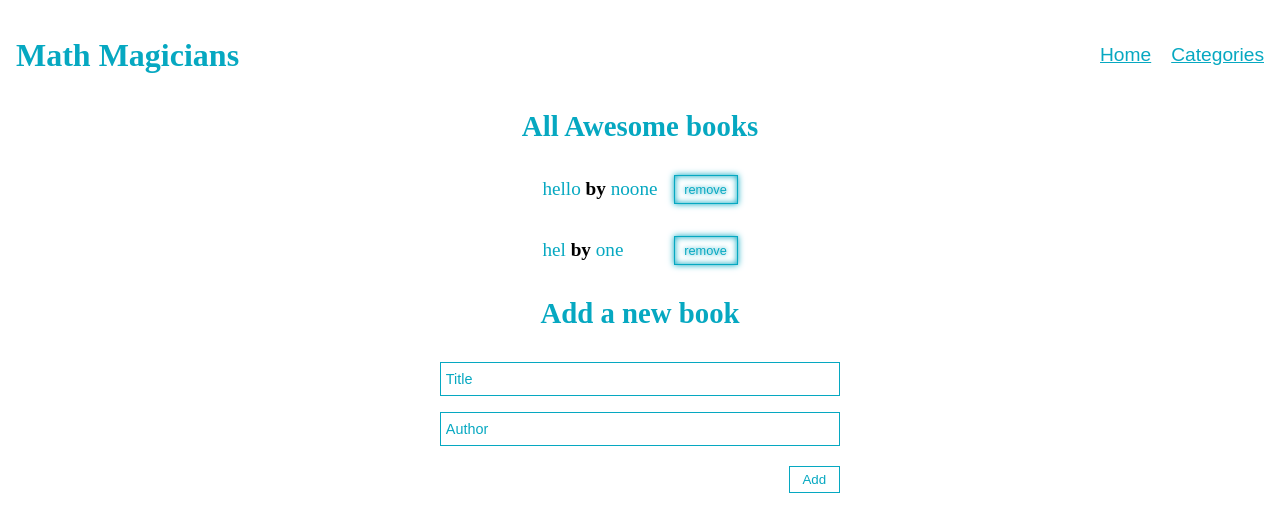
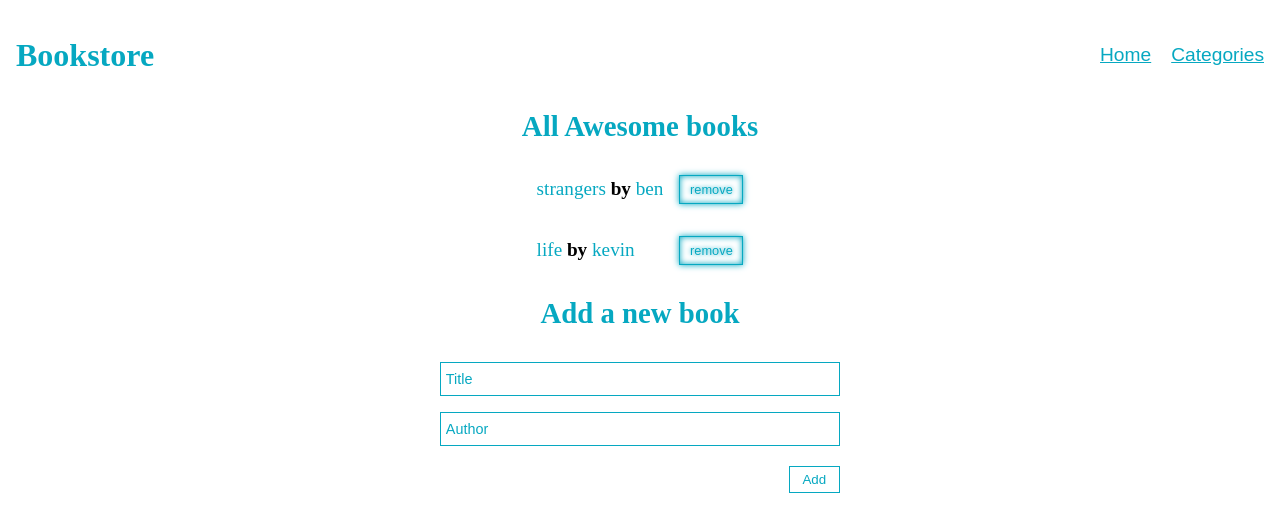
Before and after one commit to vikas924/bookstore, a React (Create React App) app: page / in a window 1280 px wide. Shown: the top 532 px of the page. Built offline with nearby package versions, Linux system fonts and the light colour scheme.

Commit message:
fixed layout approach for nav

```diff
--- a/src/App.js
+++ b/src/App.js
@@ -1,7 +1,7 @@
 import React from 'react';
 import { Routes, Route } from 'react-router-dom';
 import './App.css';
-import Navbar from './components/layout';
+import Layout from './components/layout';
 import Categories from './components/categories';
 import Books from './components/showbooks';
 
@@ -9,7 +9,7 @@ function App() {
   return (
     <div className="wraper">
       <Routes>
-        <Route element={<Navbar />}>
+        <Route element={<Layout />}>
           <Route index element={<Books />} />
           <Route path="Categories" element={<Categories />} />
         </Route>
--- a/src/components/layout.css
+++ b/src/components/layout.css
@@ -1,6 +1,9 @@
 .navbar {
   width: 100%;
   position: absolute;
+  display: flex;
+  justify-content: space-between;
+  align-items: center;
 }
 
 .navdiv {
@@ -65,6 +68,7 @@
 }
 
 .header {
+  padding-left: 1rem;
   font-size: 2rem;
   font-weight: 700;
 }
--- a/src/components/layout.jsx
+++ b/src/components/layout.jsx
@@ -1,44 +1,12 @@
-import React, { useState } from 'react';
-import { Link, Outlet } from 'react-router-dom';
+import React from 'react';
+import { Outlet } from 'react-router-dom';
 import './layout.css';
+import Header from './navbar';
 
-export default function Navbar() {
-  const [data, setData] = useState({
-    render: true,
-    class: 'links',
-  });
-
-  function toggle() {
-    const { render } = data;
-    if (render === false) {
-      setData(() => ({
-        render: true,
-        class: 'links',
-      }));
-    } else {
-      setData(() => ({
-        render: false,
-        class: 'links hide',
-      }));
-    }
-  }
-
+export default function Layout() {
   return (
     <>
-      <header className="navbar">
-        <div className="navdiv">
-          <h1 className="header">Math Magicians</h1>
-          {(data.render) ? <button type="button" className="navbutton" onClick={toggle}>menu</button> : <button type="button" className="navbutton" onClick={toggle}>close</button> }
-          <ul className={`${data.class}`}>
-            <li>
-              <button type="button" className="linkbutton" onClick={toggle}><Link to="/" className="link">Home</Link></button>
-            </li>
-            <li>
-              <button type="button" className="linkbutton" onClick={toggle}><Link to="Categories" className="link">Categories</Link></button>
-            </li>
-          </ul>
-        </div>
-      </header>
+      <Header />
       <Outlet />
     </>
   );
--- /dev/null
+++ b/src/components/navbar.jsx
@@ -0,0 +1,41 @@
+import React, { useState } from 'react';
+import { Link } from 'react-router-dom';
+
+export default function Header() {
+  const [data, setData] = useState({
+    render: true,
+    class: 'links',
+  });
+
+  function toggle() {
+    const { render } = data;
+    if (render === false) {
+      setData(() => ({
+        render: true,
+        class: 'links',
+      }));
+    } else {
+      setData(() => ({
+        render: false,
+        class: 'links hide',
+      }));
+    }
+  }
+
+  return (
+    <header className="navbar">
+      <h1 className="header">Bookstore</h1>
+      <nav className="navdiv">
+        {(data.render) ? <button type="button" className="navbutton" onClick={toggle}>menu</button> : <button type="button" className="navbutton" onClick={toggle}>close</button> }
+        <ul className={`${data.class}`}>
+          <li>
+            <button type="button" className="linkbutton" onClick={toggle}><Link to="/" className="link">Home</Link></button>
+          </li>
+          <li>
+            <button type="button" className="linkbutton" onClick={toggle}><Link to="Categories" className="link">Categories</Link></button>
+          </li>
+        </ul>
+      </nav>
+    </header>
+  );
+}
--- a/src/components/showbooks.js
+++ b/src/components/showbooks.js
@@ -4,12 +4,11 @@ import Form from './form';
 
 export default function Books() {
   function getInitialbooks() {
-    // getting stored items
     const temp = localStorage.getItem('books');
     const savedBooks = JSON.parse(temp);
     return savedBooks || [
-      { id: 1, title: 'hello', author: 'noone' },
-      { id: 2, title: 'hel', author: 'one' },
+      { id: 1, title: 'strangers', author: 'ben' },
+      { id: 2, title: 'life', author: 'kevin' },
     ];
   }
 
@@ -17,7 +16,6 @@ export default function Books() {
   const [data, setData] = useState({ title: '', author: '' });
 
   useEffect(() => {
-    // storing todos items
     const temp = JSON.stringify(books);
     localStorage.setItem('books', temp);
   }, [books]);
```
Also changed, not shown: 1 other file (tests, documents, lock files or other folders).
